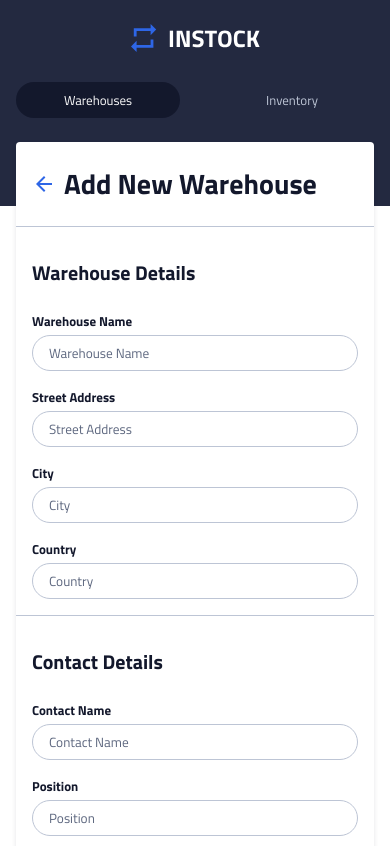
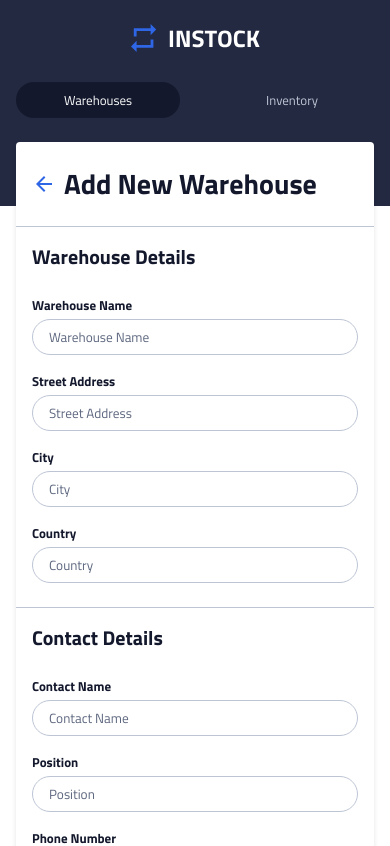
Before and after one commit to brainstation-instock/team2-instock-client, a React (Create React App) app: page /warehouses/add in a window 390 px wide. Shown: the top 846 px of the page. Built offline with nearby package versions, Linux system fonts and the light colour scheme; no server answers.

Commit message:
updated mobile padding and divider issue in AddWarehouse

```diff
--- a/src/components/AddWarehouse/AddWarehouse.scss
+++ b/src/components/AddWarehouse/AddWarehouse.scss
@@ -44,7 +44,7 @@
 }
 
 .details__form {
-    padding: 1rem 1rem 0.5rem 1rem;
+    padding: 1rem;
     border-bottom: 1px solid $secondary2;
     @include tablet {
         @include padding-tablet;
@@ -109,7 +109,7 @@
     }
 
     &-heading {
-        @include pad-top-bottom (1rem, 1rem);
+        @include pad-top-bottom (0, 1rem);
         @include tablet {
             padding: 0 0 1.5rem 0;
         }
```
